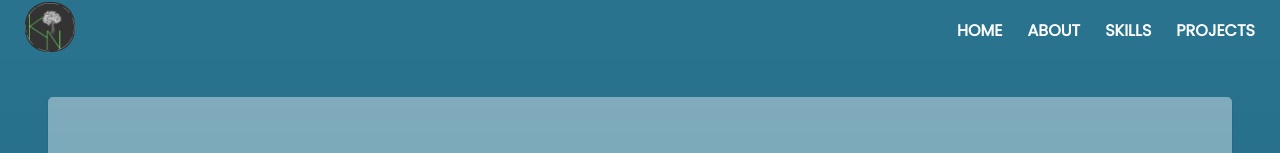
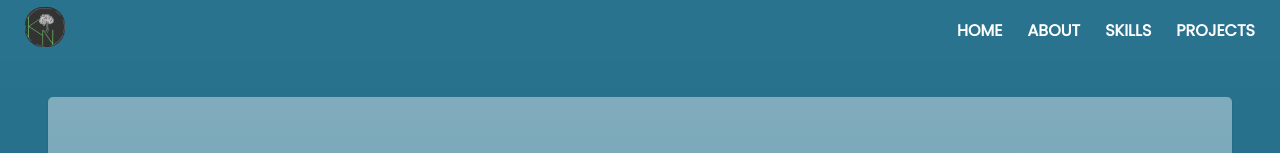
Before and after one commit to kvn-nguyen/portfolio, a Next.js app: page / in a window 1280 px wide. Shown: the top 153 px of the page. Built offline with nearby package versions, Linux system fonts and the light colour scheme.

Commit message:
updated logo size

```diff
--- a/components/Header.js
+++ b/components/Header.js
@@ -12,8 +12,8 @@ const Header = () => {
           <img
             src="/static/kn_logo.jpg"
             alt="logo pic"
-            width="50px"
-            height="50px"
+            width="40px"
+            height="40px"
           />
         </a>
       </div>
```
